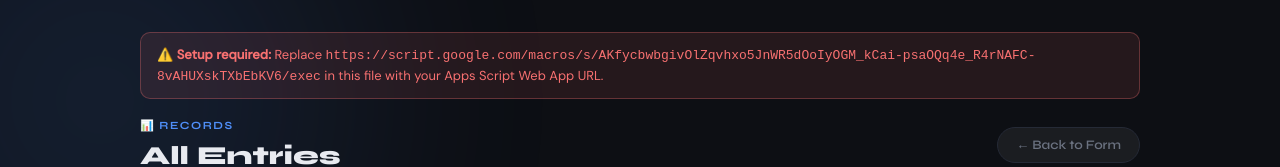
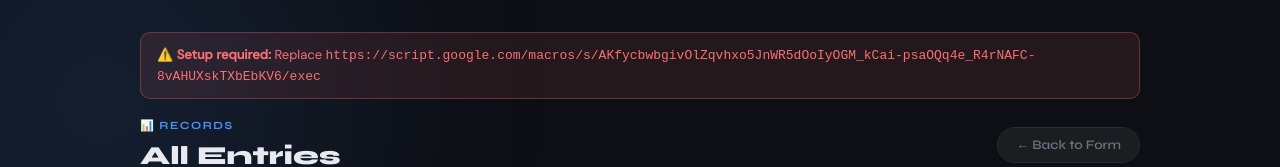
Before and after one commit to mujahidsarker/BandhuFoundation, a plain HTML site: page data.html in a window 1280 px wide. Shown: the top 167 px of the page. Drawn offline with Linux system fonts and the light colour scheme; no server answers.

Commit message:
Update data.html

```diff
--- a/data.html
+++ b/data.html
@@ -296,7 +296,7 @@
 <div class="page">
 
   <div id="configNotice">
-    ⚠️ <strong>Setup required:</strong> Replace <code>https://script.google.com/macros/s/AKfycbwbgivOlZqvhxo5JnWR5dOoIyOGM_kCai-psaOQq4e_R4rNAFC-8vAHUXskTXbEbKV6/exec</code> in this file with your Apps Script Web App URL.
+    ⚠️ <strong>Setup required:</strong> Replace <code>https://script.google.com/macros/s/AKfycbwbgivOlZqvhxo5JnWR5dOoIyOGM_kCai-psaOQq4e_R4rNAFC-8vAHUXskTXbEbKV6/exec</code>
   </div>
 
   <div class="page-header">
```
